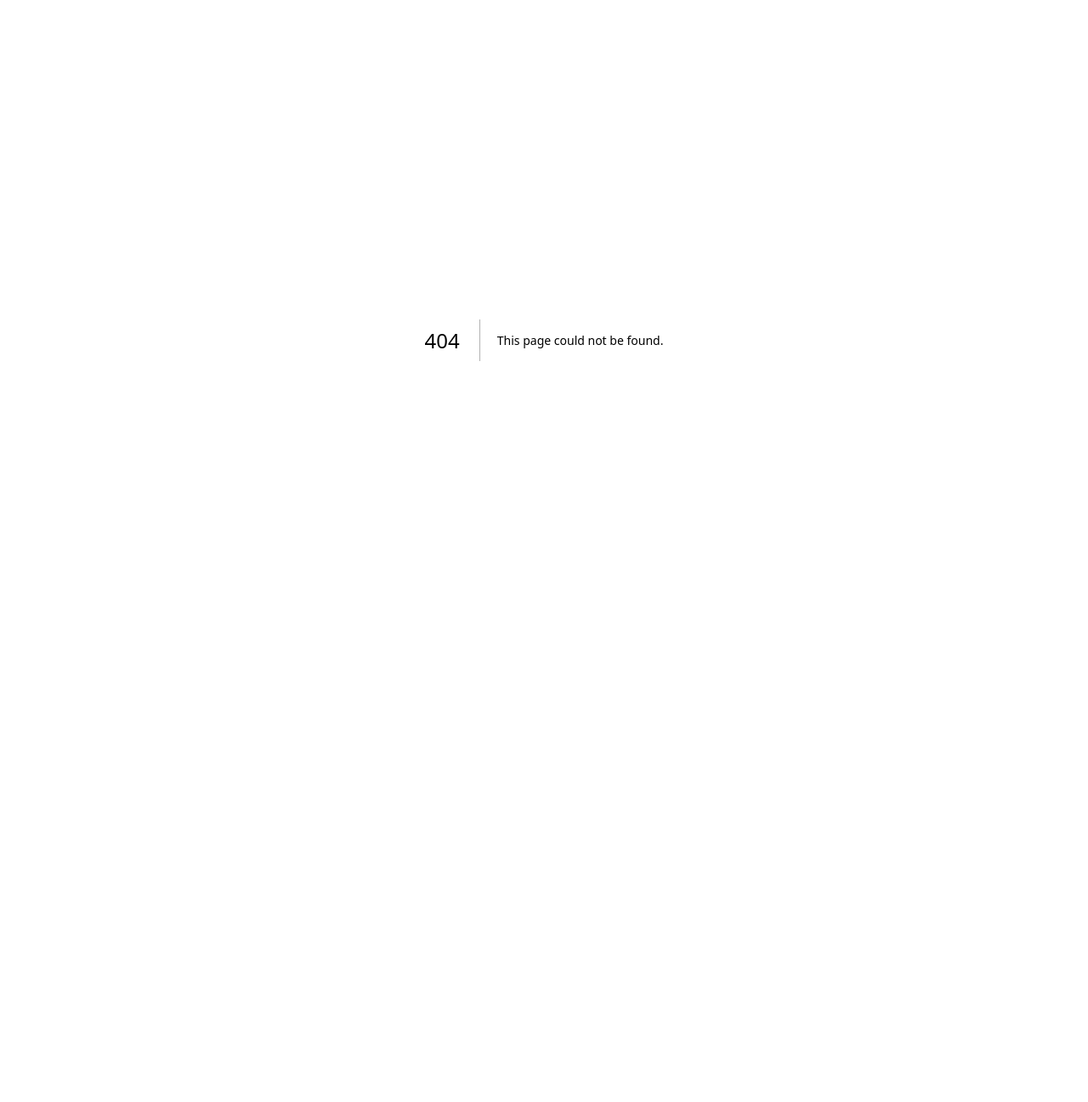
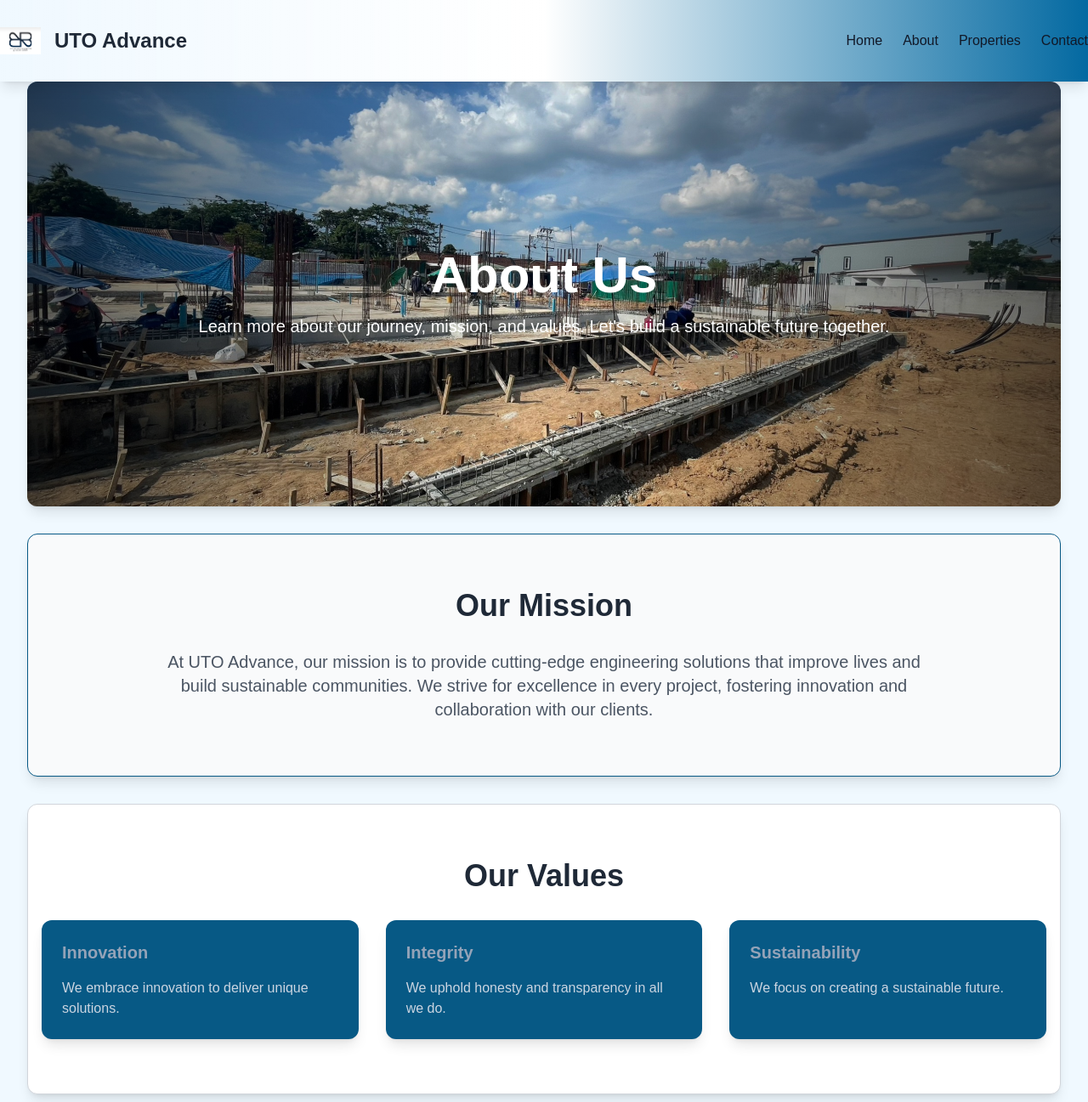
Before and after one commit to patsa14/miniproject, a Next.js app: page /about in a window 1280 px wide. Before the commit this address had no page. Shown: the top 1297 px of the page at 85% size. Before the commit the page ends 800 px from the top, so only its background shows below. Built offline with nearby package versions, Linux system fonts and the light colour scheme.

Commit message:
Initial commit of mini project

```diff
--- /dev/null
+++ b/app/about/page.js
@@ -0,0 +1,105 @@
+import Head from 'next/head';
+import Link from 'next/link';
+
+export default function About() {
+  return (
+    <>
+      <Head>
+        <title>About Us | UTO Advance</title>
+      </Head>
+      <main className="min-h-screen bg-sky-50">
+
+        {/* Header (Navigation Bar) */}
+        <header className="sticky top-0 bg-gradient-to-l from-sky-700 via-white shadow-lg py-6 z-50">
+          <div className="container mx-auto flex justify-between items-center">
+            <div className="flex items-center space-x-4">
+              <img src="/images/logo.png" alt="Logo" className="h-12 w-12 object-contain" />
+              <div className="text-2xl font-bold text-gray-800">UTO Advance</div>
+            </div>
+            <nav>
+              <ul className="flex space-x-6">
+                {["Home", "About", "Properties", "Contact"].map((item) => (
+                  <li key={item}>
+                    <Link href={item === "Home" ? "/" : `/${item.toLowerCase()}`} className="text-gray-900 font-medium hover:text-slate-500">
+                      {item}
+                    </Link>
+                  </li>
+                ))}
+              </ul>
+            </nav>
+          </div>
+        </header>
+
+        {/* Hero Section with Box and Space Between Container */}
+        <section className="relative bg-cover bg-center h-[500px] text-shadow rounded-xl overflow-hidden shadow-lg mx-4 md:mx-8" style={{ backgroundImage: "url('/images/site.jpg')" }}>
+          <div className="absolute inset-0 bg-gradient-to-r from-black via-transparent to-black opacity-60"></div>
+          <div className="relative z-10 flex items-center justify-center h-full text-center text-white">
+            <div>
+              <h1 className="text-5xl md:text-6xl font-extrabold leading-tight">About Us</h1>
+              <p className="mt-4 text-lg md:text-xl max-w-4xl mx-auto ">
+                Learn more about our journey, mission, and values. Let's build a sustainable future together.
+              </p>
+            </div>
+          </div>
+        </section>
+
+        {/* Mission Section with Box */}
+        <section className="py-16 bg-gray-50 border border-sky-800 rounded-xl shadow-lg mt-8 mx-4 md:mx-8">
+          <div className="container mx-auto px-4">
+            <h2 className="text-3xl md:text-4xl font-bold text-gray-800 text-center mb-8">Our Mission</h2>
+            <p className="text-lg md:text-xl text-gray-600 text-center max-w-4xl mx-auto">
+              At UTO Advance, our mission is to provide cutting-edge engineering solutions that improve lives and build
+              sustainable communities. We strive for excellence in every project, fostering innovation and collaboration
+              with our clients.
+            </p>
+          </div>
+        </section>
+
+        {/* Values Section with Box */}
+        <section className="py-16 bg-white border border-gray-300 rounded-xl shadow-lg mt-8 mx-4 md:mx-8">
+          <div className="container mx-auto px-4">
+            <h2 className="text-3xl md:text-4xl font-bold text-gray-800 text-center mb-8">Our Values</h2>
+            <div className="grid grid-cols-1 sm:grid-cols-2 lg:grid-cols-3 gap-8">
+              {[
+                { title: 'Innovation', description: 'We embrace innovation to deliver unique solutions.' },
+                { title: 'Integrity', description: 'We uphold honesty and transparency in all we do.' },
+                { title: 'Sustainability', description: 'We focus on creating a sustainable future.' },
+              ].map((value, index) => (
+                <div key={index} className="bg-sky-800 shadow-lg p-6 rounded-xl hover:shadow-2xl transition-all duration-300">
+                  <h3 className="text-xl font-semibold text-slate-400">{value.title}</h3>
+                  <p className="mt-4 text-slate-300">{value.description}</p>
+                </div>
+              ))}
+            </div>
+          </div>
+        </section>
+
+        {/* Call to Action Section with Box */}
+        <section className="py-16 bg-sky-800 text-white border border-gray-300 rounded-xl shadow-lg mt-8 mx-4 md:mx-8">
+          <div className="container mx-auto text-center">
+            <h2 className="text-3xl md:text-4xl font-bold leading-tight">Join Us in Building a Better Future</h2>
+            <p className="mt-4 text-lg md:text-xl max-w-3xl mx-auto">
+              Reach out to us to learn more about our services and how we can collaborate on your next project.
+            </p>
+            <button className="mt-8 px-8 py-4 bg-gray-700 text-white rounded-lg hover:bg-gray-600 transition-all duration-300">
+              Contact Us
+            </button>
+          </div>
+        </section>
+
+        {/* Footer */}
+        <footer id="contact" className="bg-gray-800 text-white py-8 mt-8">
+          <div className="container mx-auto text-center">
+            <p className="text-gray-400">&copy; 2024 UTO Advance Engineering. All rights reserved.</p>
+            <div className="mt-4 flex justify-center space-x-6">
+              {["Facebook", "Instagram"].map((platform) => (
+                <a key={platform} href="#" className="text-gray-400 hover:text-sky-400 transition-all duration-300">{platform}</a>
+              ))}
+            </div>
+          </div>
+        </footer>
+
+      </main>
+    </>
+  );
+}
--- a/app/page.tsx
+++ b/app/page.tsx
@@ -1,6 +1,7 @@
 'use client';
 
 import React, { useState, useEffect } from "react";
+import Link from 'next/link';
 
 export default function Home() {
   const [services, setServices] = useState([
@@ -23,7 +24,9 @@ export default function Home() {
   <ul className="flex space-x-6">
     {["Home", "About", "Properties", "Contact"].map((item) => (
       <li key={item}>
-            <a href={`#${item.toLowerCase()}`} className="text-gray-900 font-medium hover:text-slate-500">{item}</a>
+        <Link href={item === "Home" ? "/" : `/${item.toLowerCase()}`} className="text-gray-900 font-medium hover:text-slate-500">
+          {item}
+        </Link>
       </li>
     ))}
   </ul>
@@ -91,7 +94,7 @@ export default function Home() {
         <div className="container mx-auto text-center">
           <p className="text-gray-400">&copy; 2024 UTO Advance Engineering. All rights reserved.</p>
           <div className="mt-4 flex justify-center space-x-6">
-            {["Facebook", "Twitter", "Instagram"].map((platform) => (
+            {["Facebook", "Instagram"].map((platform) => (
               <a key={platform} href="#" className="text-gray-400 hover:text-sky-400">{platform}</a>
             ))}
           </div>
```
Also changed, not shown: public/images/site.jpg (added). Lines whose indentation alone changed are shown as unchanged.
